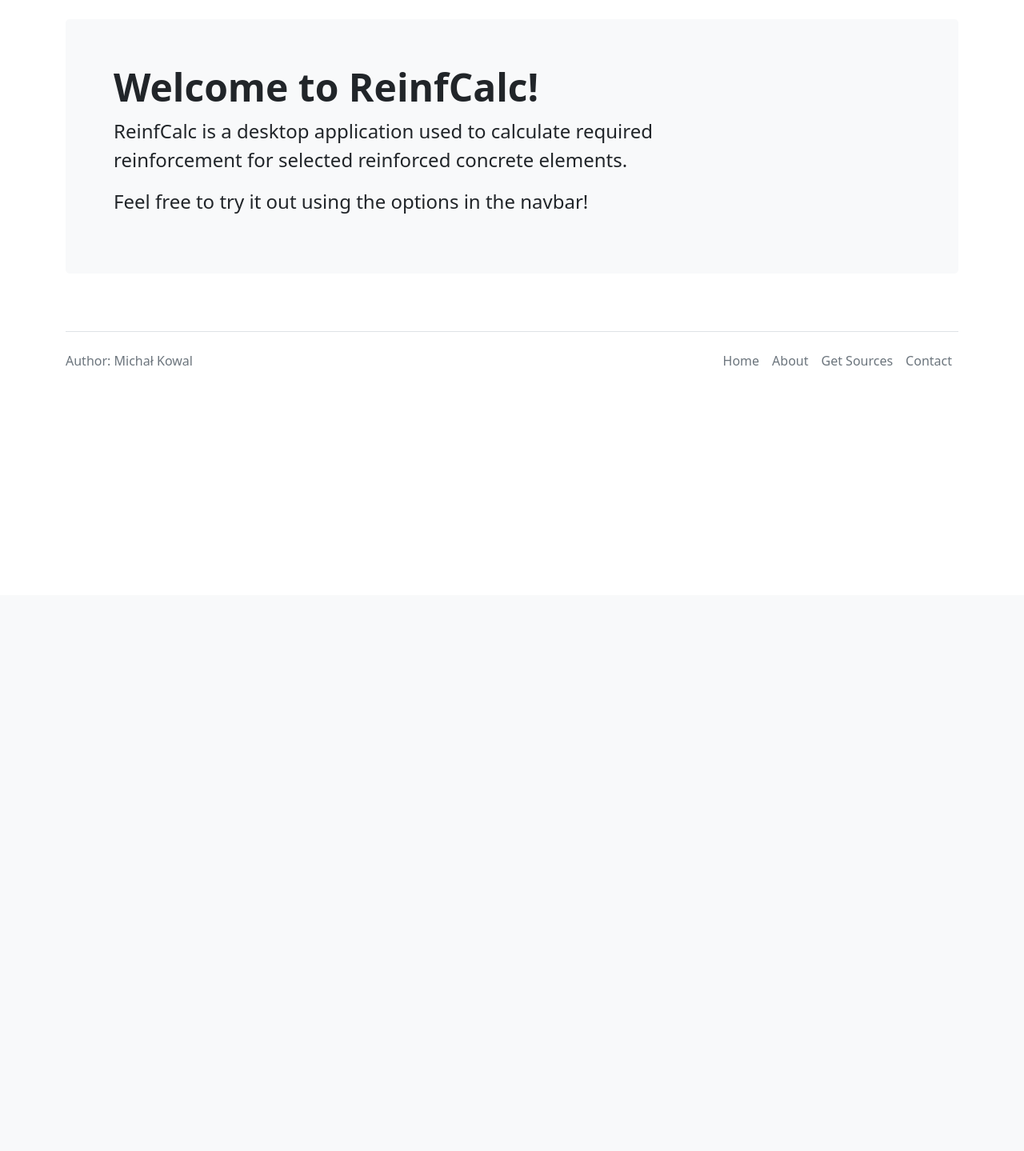
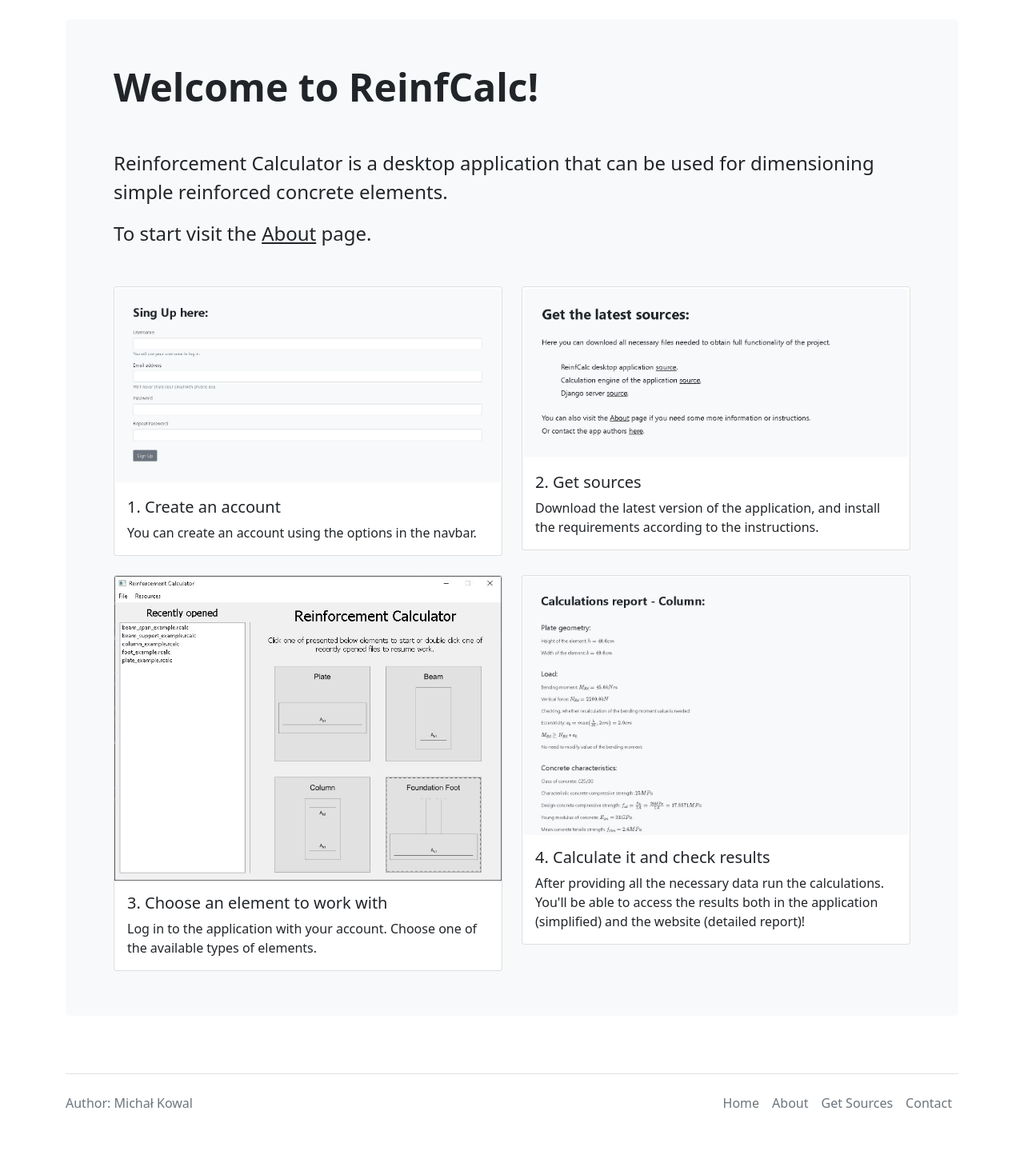
Before and after one commit to michalkowal66/ReinfCalcServer, a Django app: page / in a window 1280 px wide. Shown: the part 56-1495 px from the top of the page at 80% size. Before the commit the page ends 513 px from the top, so only its background shows below. Run offline with Django 4.2, Linux system fonts and the light colour scheme; some libraries are stand-ins or nearby versions.

Commit message:
Modify templates design, add new urls

```diff
--- a/reinfCalc/accounts/templates/accounts/logout.html
+++ b/reinfCalc/accounts/templates/accounts/logout.html
@@ -3,7 +3,8 @@
 {% block body_block %}
 <div class="p-5 mb-4 bg-light rounded-3">
     <div class="container-fluid py-2">
-        <h1 class="col-md-12 display-6 fw-bold pb-4">You have been successfully logged out!</h1>
+        <h1 class="col-md-12 display-5 fw-bold">You have been successfully logged out!</h1>
+        <p class="col-md-12 fs-4 mt-5">We hope to see you again soon!</p>
     </div>
 </div>
 {% endblock %}
--- a/reinfCalc/reinfCalcApp/templates/reinfCalcApp/base.html
+++ b/reinfCalc/reinfCalcApp/templates/reinfCalcApp/base.html
@@ -19,10 +19,10 @@
         <div class="collapse navbar-collapse" id="navbarNav">
             <ul class="navbar-nav">
                 <li class="nav-item">
-                    <a class="nav-link" href="#">About</a>
+                    <a class="nav-link" href="{% url 'reinfCalcApp:about' %}">About</a>
                 </li>
                 <li class="nav-item">
-                    <a class="nav-link" href="https://github.com/michalkowal66/reinfCalc">Get Sources</a>
+                    <a class="nav-link" href="{% url 'reinfCalcApp:sources' %}">Get Sources</a>
                 </li>
                 {% if user.is_authenticated %}
                 <li class="nav-item">
@@ -67,10 +67,10 @@
 
         <ul class="nav col-md-4 justify-content-end">
             <li class="nav-item"><a href="{% url 'reinfCalcApp:index' %}" class="nav-link px-2 text-muted">Home</a></li>
-            <li class="nav-item"><a href="#" class="nav-link px-2 text-muted">About</a></li>
-            <li class="nav-item"><a href="https://github.com/michalkowal66/reinfCalc" class="nav-link px-2 text-muted">Get
+            <li class="nav-item"><a href="{% url 'reinfCalcApp:about' %}" class="nav-link px-2 text-muted">About</a></li>
+            <li class="nav-item"><a href="{% url 'reinfCalcApp:sources' %}" class="nav-link px-2 text-muted">Get
                 Sources</a></li>
-            <li class="nav-item"><a href="#" class="nav-link px-2 text-muted">Contact</a></li>
+            <li class="nav-item"><a href="{% url 'reinfCalcApp:contact' %}" class="nav-link px-2 text-muted">Contact</a></li>
         </ul>
     </footer>
 </div>
--- a/reinfCalc/reinfCalcApp/templates/reinfCalcApp/index.html
+++ b/reinfCalc/reinfCalcApp/templates/reinfCalcApp/index.html
@@ -1,12 +1,51 @@
 {% extends 'reinfCalcApp/base.html' %}
+{% load static %}
 
 {% block body_block %}
 <div class="p-5 mb-4 bg-light rounded-3">
     <div class="container-fluid py-2">
         <h1 class="col-md-12 display-5 fw-bold">Welcome to ReinfCalc!</h1>
-        <p class="col-md-10 fs-4">ReinfCalc is a desktop application used to calculate required reinforcement for
-            selected reinforced concrete elements.</p>
-        <p class="col-md-10 fs-4">Feel free to try it out using the options in the navbar!</p>
+        <p class="col-md-12 fs-4 mt-5">Reinforcement Calculator is a desktop application that can be used for dimensioning
+            simple reinforced concrete elements.</p>
+        <p class="col-md-10 fs-4">To start visit the <a class="text-reset" href="{% url 'reinfCalcApp:about' %}">About</a> page.</p>
+         <div class="row row-cols-1 row-cols-md-2 g-4 mt-4">
+            <div class="col">
+                <div class="card">
+                    <img src="{% static 'img/signup.jpg' %}" class="card-img-top" alt="signup page">
+                    <div class="card-body">
+                        <h5 class="card-title">1. Create an account</h5>
+                        <p class="card-text">You can create an account using the options in the navbar.</p>
+                    </div>
+                </div>
+            </div>
+            <div class="col">
+                <div class="card">
+                    <img src="{% static 'img/sources.jpg' %}" class="card-img-top" alt="get sources page">
+                    <div class="card-body">
+                        <h5 class="card-title">2. Get sources</h5>
+                        <p class="card-text">Download the latest version of the application, and install the requirements according to the instructions.</p>
+                    </div>
+                </div>
+            </div>
+            <div class="col">
+                <div class="card">
+                    <img src="{% static 'img/main_screen.jpg' %}" class="card-img-top" alt="application main screen">
+                    <div class="card-body">
+                        <h5 class="card-title">3. Choose an element to work with</h5>
+                        <p class="card-text">Log in to the application with your account. Choose one of the available types of elements.</p>
+                    </div>
+                </div>
+            </div>
+            <div class="col">
+                <div class="card">
+                    <img src="{% static 'img/results.jpg' %}" class="card-img-top" alt="example of a task report">
+                    <div class="card-body">
+                        <h5 class="card-title">4. Calculate it and check results</h5>
+                        <p class="card-text">After providing all the necessary data run the calculations. You'll be able to access the results both in the application (simplified) and the website (detailed report)!</p>
+                    </div>
+                </div>
+            </div>
+        </div>
     </div>
 </div>
 {% endblock %}
--- a/reinfCalc/reinfCalcApp/templates/reinfCalcApp/results.html
+++ b/reinfCalc/reinfCalcApp/templates/reinfCalcApp/results.html
@@ -5,8 +5,8 @@
 <div class="p-5 mb-4 bg-light rounded-3">
     <div class="container-fluid py-2">
         {% if object_list %}
-        <h1 class="col-md-12 display-6 fw-bold mb-4">Here are your most recent results:</h1>
-        <div class="accordion" id="accordionExample">
+        <h1 class="col-md-12 display-5 fw-bold">Here are your most recent results:</h1>
+        <div class="accordion mt-5" id="accordionExample">
             {% for task in object_list %}
             <div class="accordion" id="resultsAccordion">
                 <div class="accordion-item">
@@ -70,7 +70,7 @@
         </div>
 
         {% else %}
-        <h1 class="col-md-12 display-5 fw-bold">No results found...</h1>
+        <h1 class="col-md-12 fs-4 mb-5 mt-5">No results found...</h1>
         <p class="col-md-10 fs-4">Seems like you haven't done any calculations yet!</p>
         <p class="col-md-10 fs-4">Login to your account in the reinfCalc application and run calculations to see them
             here.</p>
```
